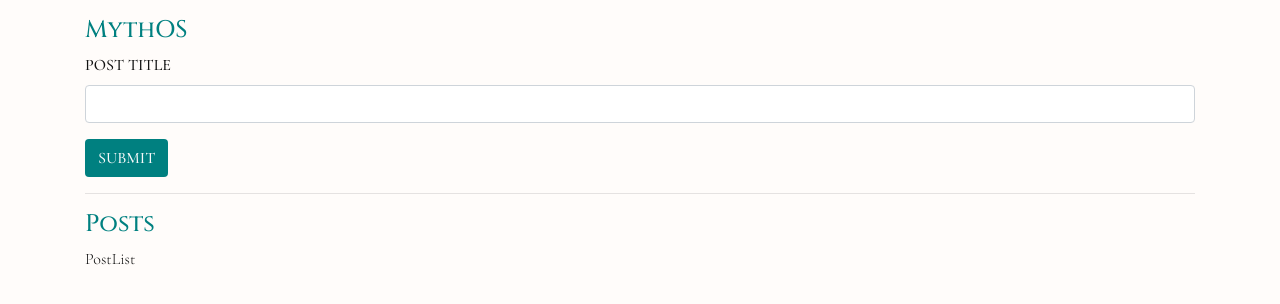
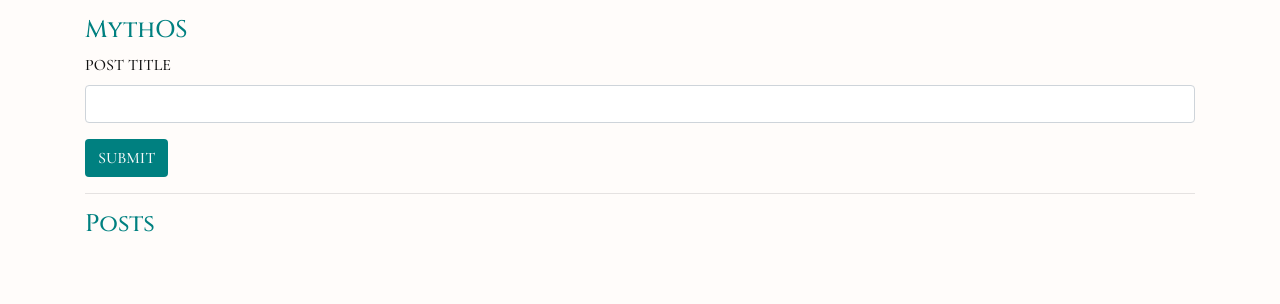
Before and after one commit to Nimira43/MythOS, a React (Create React App) app in the folder client/: page / in a window 1280 px wide. Shown: the top 304 px of the page. Built offline with nearby package versions, Linux system fonts and the light colour scheme.

Commit message:
Importing useState and Axios into PostList.

```diff
--- a/client/src/PostList.js
+++ b/client/src/PostList.js
@@ -1,5 +1,10 @@
+import { useState } from 'react'
+import axios from 'axios'
+
 export default function PostList() {
   return (
-    <div>PostList</div>
+    <div>
+
+    </div>
   )
 }
```
